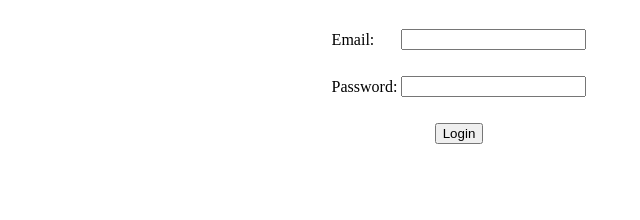
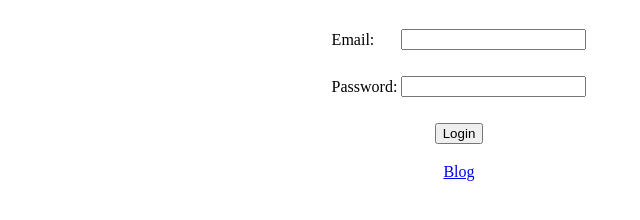
Before and after one commit to AdiNass7119/Aditya, a plain HTML site: page login.html in a window 1280 px wide. Shown: the full height of the page, 181-821 px from the left. Drawn offline with Linux system fonts and the light colour scheme.

Commit message:
Update login.html

```diff
--- a/login.html
+++ b/login.html
@@ -28,6 +28,9 @@
                 </tr>
             </table>
         </form>
+        <nav>
+        <a href="Blog.html">Blog</a>
+    </nav>
     </center>
 </body>
 </html>
```
